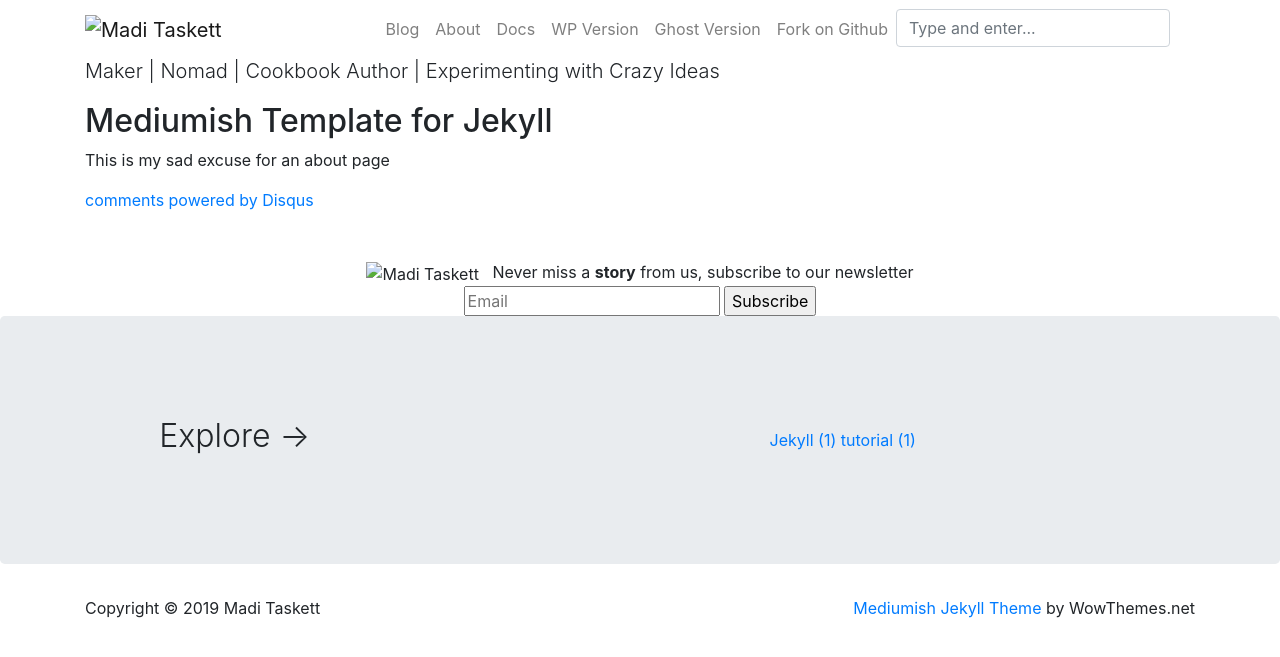
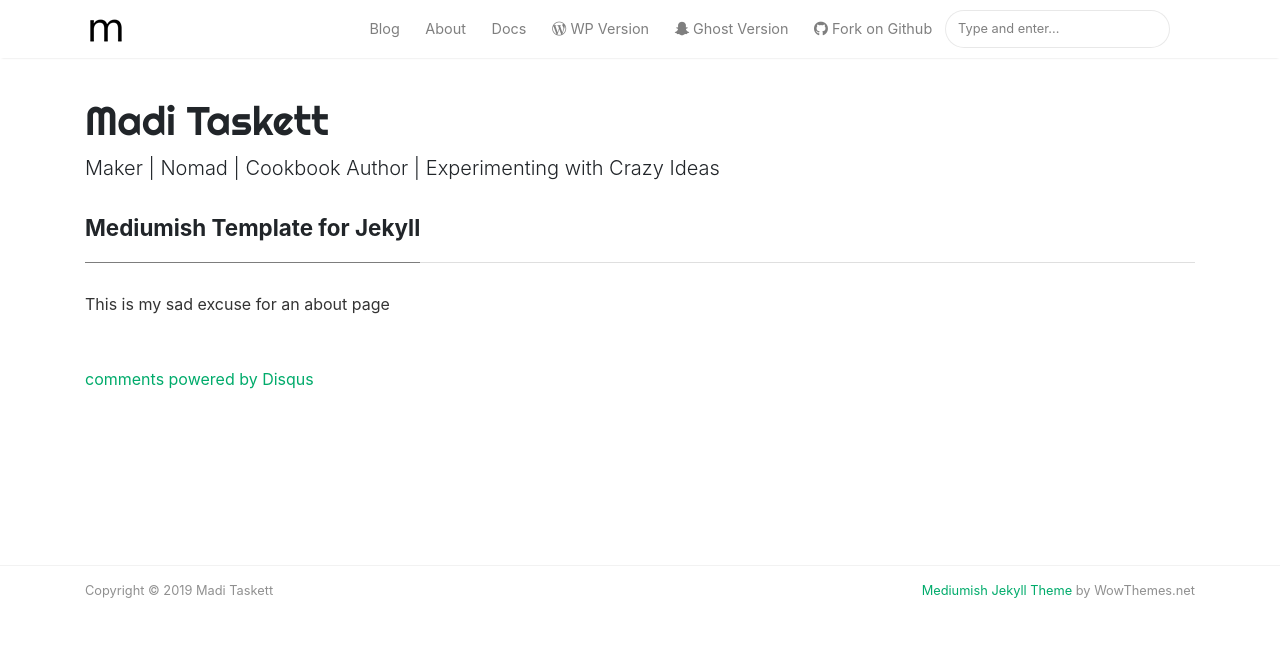
Before and after one commit to taskett/taskett, a Jekyll site: the page built from _pages/about.md, in a window 1280 px wide. Shown: the top 657 px of the page. Built offline with Jekyll 4.4.1, drawn with Linux system fonts in a browser that asks for light colours; nearby versions of some CDN libraries; library files that are not in the unit come from our copies; comment, search, counter and statistics services are not loaded; some of the changed lines change nothing that is shown.

Commit message:
removed base url
it was fucking up my nav

```diff
--- a/_config.yml
+++ b/_config.yml
@@ -4,7 +4,7 @@
 description: "Maker | Nomad | Cookbook Author | Experimenting with Crazy Ideas"
 logo: 'assets/images/logo.png'
 favicon: 'assets/images/logo.png'
-baseurl: madisontaskett.com
+baseurl:
 google_analytics: 'UA-115463751-1'
 disqus: 'demowebsite'
 mailchimp-list: 'https://wowthemes.us11.list-manage.com/subscribe/post?u=8aeb20a530e124561927d3bd8&amp;id=8c3d2d214b'
```
